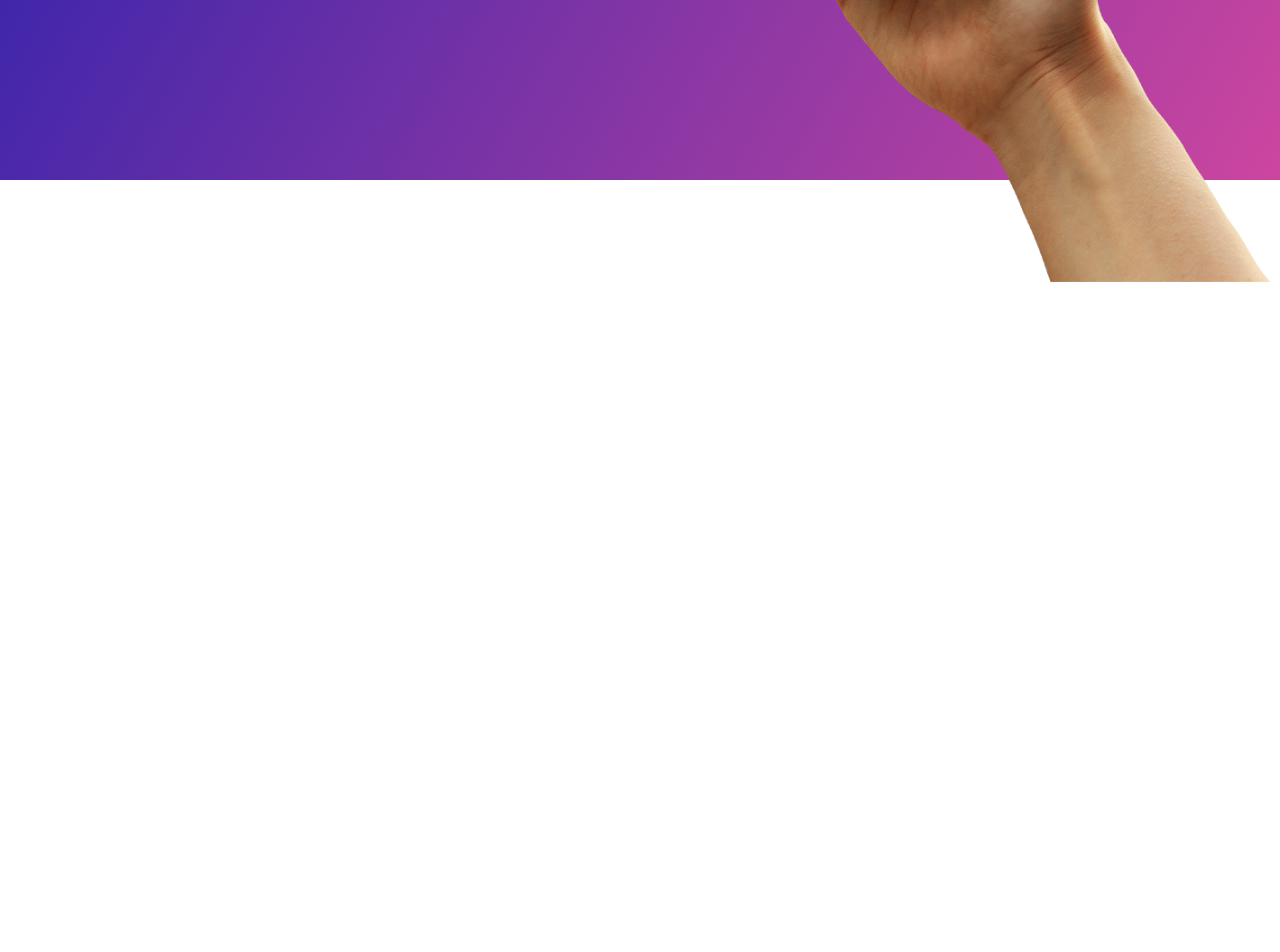
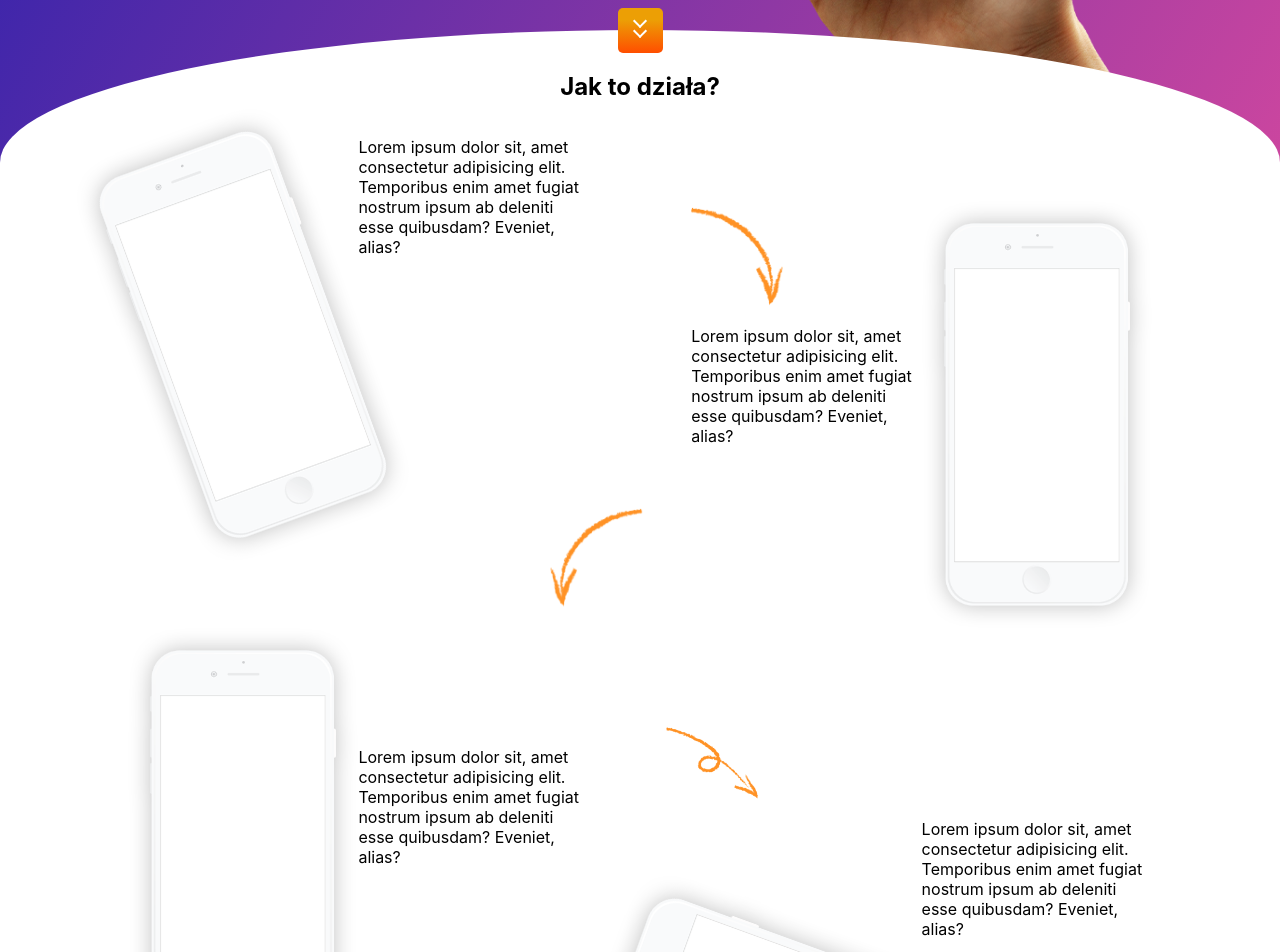
Before and after one commit to wszczawinski/LandingTest, a React (Create React App) app: page / in a window 1280 px wide. Shown: the part 620-1572 px from the top of the page. Before the commit the page ends 902 px from the top, so only its background shows below. Built offline with nearby package versions, Linux system fonts and the light colour scheme; a web font is replaced by a local one.

Commit message:
feat(descriptionSection): content + initial styling

```diff
--- /dev/null
+++ b/src/components/Description.js
@@ -0,0 +1,82 @@
+import React from 'react';
+import styles from './Description.module.scss';
+import PhoneBig from '../img/phone_big.png';
+import arrowOne from '../img/arrow1.png';
+import arrowTwo from '../img/arrow2.png';
+
+export default function Description() {
+  return (
+    <section className={styles.description}>
+      <button className={styles.descriptionArrowsBtn}>
+        <span></span>
+        <span></span>
+      </button>
+      <h2>Jak to działa?</h2>
+      <section className={styles.descriptionContainer}>
+        {/* 1 */}
+        <article className={styles.descriptionItem}>
+          <img
+            className={`${styles.itemImage} ${styles.firstPhone}`}
+            src={PhoneBig}
+            alt="phone-big"
+          />
+          <div className={styles.firstParagraph}>
+            <p>
+              Lorem ipsum dolor sit, amet consectetur adipisicing elit. Temporibus enim
+              amet fugiat nostrum ipsum ab deleniti esse quibusdam? Eveniet, alias?
+            </p>
+          </div>
+        </article>
+        {/* 2 */}
+        <article className={styles.descriptionItem}>
+          <div>
+            <img className={`${styles.arrow}`} src={arrowOne} alt="arrow-one" />
+            <p>
+              Lorem ipsum dolor sit, amet consectetur adipisicing elit. Temporibus enim
+              amet fugiat nostrum ipsum ab deleniti esse quibusdam? Eveniet, alias?
+            </p>
+          </div>
+          <img
+            className={`${styles.itemImage} ${styles.secondPhone}`}
+            src={PhoneBig}
+            alt="phone-big"
+          />
+        </article>
+        {/* 3 */}
+        <article className={styles.descriptionItem}>
+          <img className={`${styles.itemImage}`} src={PhoneBig} alt="phone-big" />
+          <div className={styles.firstParagraph}>
+            <img
+              className={`${styles.arrow} ${styles.thirdArrow}`}
+              src={arrowOne}
+              alt="arrow-one"
+            />
+            <p>
+              Lorem ipsum dolor sit, amet consectetur adipisicing elit. Temporibus enim
+              amet fugiat nostrum ipsum ab deleniti esse quibusdam? Eveniet, alias?
+            </p>
+          </div>
+        </article>
+        {/* 4 */}
+        <article className={styles.descriptionItem}>
+          <img
+            className={`${styles.itemImage} ${styles.fourthPhone}`}
+            src={PhoneBig}
+            alt="phone-big"
+          />
+          <div>
+            <img
+              className={`${styles.arrow} ${styles.fourthArrow}`}
+              src={arrowTwo}
+              alt="arrow-two"
+            />
+            <p>
+              Lorem ipsum dolor sit, amet consectetur adipisicing elit. Temporibus enim
+              amet fugiat nostrum ipsum ab deleniti esse quibusdam? Eveniet, alias?
+            </p>
+          </div>
+        </article>
+      </section>
+    </section>
+  );
+}
--- /dev/null
+++ b/src/components/Description.module.scss
@@ -0,0 +1,91 @@
+.description {
+  z-index: 1;
+  width: 100%;
+  background-color: white;
+  margin-top: -150px;
+  border-radius: 50% 50% 0 0 / 12% 12% 0 0;
+  display: flex;
+  flex-direction: column;
+  align-items: center;
+
+  .descriptionArrowsBtn {
+    margin-top: -22.5px;
+    border: none;
+    outline: none;
+    border-radius: 5px;
+    background-color: #ff4e00;
+    background-image: linear-gradient(360deg, #ff4e00 0%, #ec9f05 74%);
+    height: 45px;
+    width: 45px;
+    display: flex;
+    flex-direction: column;
+    justify-content: center;
+    align-items: center;
+    z-index: 1;
+    cursor: pointer;
+
+    span {
+      display: block;
+      margin-top: -4px;
+      margin-bottom: 4px;
+      width: 8px;
+      height: 8px;
+      border-bottom: 2px solid #fff;
+      border-right: 2px solid #fff;
+      transform: rotate(45deg);
+    }
+  }
+
+  .descriptionContainer {
+    display: flex;
+    flex-direction: row;
+    flex-wrap: wrap;
+    width: 80%;
+    justify-content: space-between;
+    align-items: center;
+
+    .descriptionItem {
+      width: 45%;
+      display: flex;
+      flex-direction: row;
+      align-items: center;
+      margin-bottom: 10vh;
+
+      .itemImage {
+        width: 50%;
+        height: auto;
+      }
+
+      .firstPhone {
+        transform: rotate(-20deg);
+      }
+      .secondPhone {
+        margin-bottom: -20vh;
+      }
+
+      .fourthPhone {
+        margin-bottom: -50vh;
+        transform: rotate(-70deg);
+      }
+
+      .arrow {
+        width: 40%;
+      }
+
+      .thirdArrow {
+        transform: rotateY(180deg);
+        margin-left: 15vw;
+        margin-top: -15vh;
+        margin-bottom: 15vh;
+      }
+
+      .fourthArrow {
+        margin-left: -20vw;
+      }
+
+      .firstParagraph {
+        align-self: flex-start;
+      }
+    }
+  }
+}
--- a/src/components/Hero.module.scss
+++ b/src/components/Hero.module.scss
@@ -47,6 +47,7 @@
         width: 150px;
         height: 30px;
         margin-right: 20px;
+        cursor: pointer;
       }
 
       .btnOrange {
@@ -57,7 +58,7 @@
 
     .heroImage {
       margin-bottom: -10%;
-      margin-right: -15%;
+      margin-right: -10%;
       height: 100%;
       align-self: flex-end;
     }
--- a/src/screens/Home.js
+++ b/src/screens/Home.js
@@ -1,11 +1,13 @@
 import React from 'react';
 import styles from './Home.module.scss';
 import Hero from '../components/Hero';
+import Description from '../components/Description'
 
 export default function Home() {
   return (
     <main className={styles.container}>
       <Hero />
+      <Description />
     </main>
   );
 }
```
